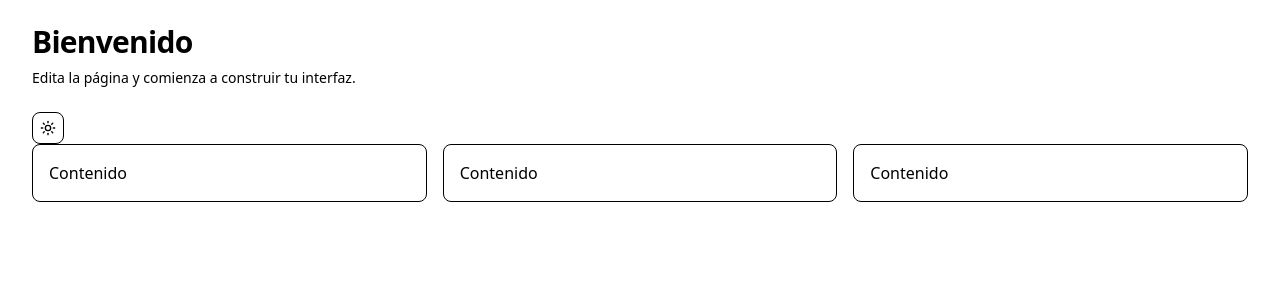
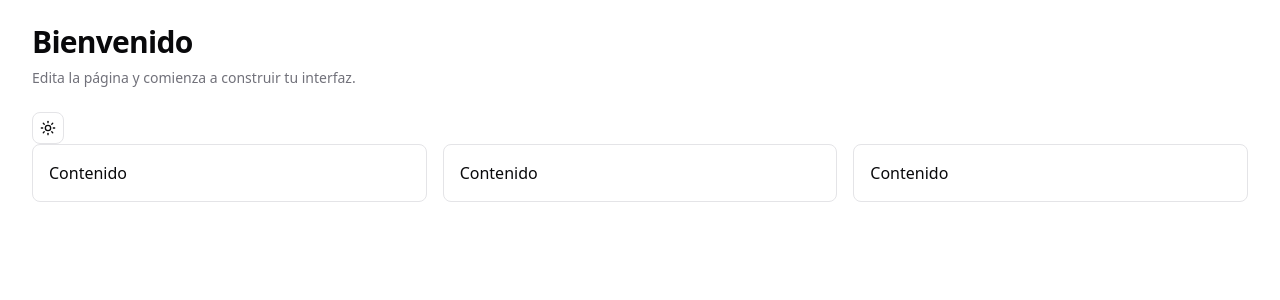
Before and after one commit to alvaroagu/melt_frontend, a Next.js app: page / in a window 1280 px wide. Shown: the top 300 px of the page. Built offline with nearby package versions, Linux system fonts and the light colour scheme.

Commit message:
syle: refactor in global css style

```diff
--- a/app/globals.css
+++ b/app/globals.css
@@ -1,48 +1,18 @@
 @import "tailwindcss";
-@import "tw-animate-css";
 @import "shadcn/tailwind.css";
+
+/* Convención recomendada en v4 para el plugin de animaciones de Shadcn */
+@plugin "tailwindcss-animate";
 
 @custom-variant dark (&:is(.dark *));
 
-@theme inline {
-  --color-background: var(--background);
-  --color-foreground: var(--foreground);
+@theme {
+  /* --- Fuentes --- */
   --font-sans: var(--font-sans);
   --font-mono: var(--font-geist-mono);
   --font-heading: var(--font-sans);
 
-  /* Mapeo correcto para el Sidebar en v4 */
-  --color-sidebar: var(--sidebar);
-  --color-sidebar-foreground: var(--sidebar-foreground);
-  --color-sidebar-primary: var(--sidebar-primary);
-  --color-sidebar-primary-foreground: var(--sidebar-primary-foreground);
-  --color-sidebar-accent: var(--sidebar-accent);
-  --color-sidebar-accent-foreground: var(--sidebar-accent-foreground);
-  --color-sidebar-border: var(--sidebar-border);
-  --color-sidebar-ring: var(--sidebar-ring);
-
-  --color-chart-5: var(--chart-5);
-  --color-chart-4: var(--chart-4);
-  --color-chart-3: var(--chart-3);
-  --color-chart-2: var(--chart-2);
-  --color-chart-1: var(--chart-1);
-  --color-ring: var(--ring);
-  --color-input: var(--input);
-  --color-border: var(--border);
-  --color-destructive: var(--destructive);
-  --color-accent-foreground: var(--accent-foreground);
-  --color-accent: var(--accent);
-  --color-muted-foreground: var(--muted-foreground);
-  --color-muted: var(--muted);
-  --color-secondary-foreground: var(--secondary-foreground);
-  --color-secondary: var(--secondary);
-  --color-primary-foreground: var(--primary-foreground);
-  --color-primary: var(--primary);
-  --color-popover-foreground: var(--popover-foreground);
-  --color-popover: var(--popover);
-  --color-card-foreground: var(--card-foreground);
-  --color-card: var(--card);
-
+  /* --- Radios --- */
   --radius-sm: calc(var(--radius) * 0.6);
   --radius-md: calc(var(--radius) * 0.8);
   --radius-lg: var(--radius);
@@ -50,35 +20,91 @@
   --radius-2xl: calc(var(--radius) * 1.8);
   --radius-3xl: calc(var(--radius) * 2.2);
   --radius-4xl: calc(var(--radius) * 2.6);
+
+  /* --- Colores Base y Sistema (¡El wrapper hsl() es OBLIGATORIO en v4!) --- */
+  --color-background: hsl(var(--background));
+  --color-foreground: hsl(var(--foreground));
+
+  --color-card: hsl(var(--card));
+  --color-card-foreground: hsl(var(--card-foreground));
+
+  --color-popover: hsl(var(--popover));
+  --color-popover-foreground: hsl(var(--popover-foreground));
+
+  --color-primary: hsl(var(--primary));
+  --color-primary-foreground: hsl(var(--primary-foreground));
+
+  --color-secondary: hsl(var(--secondary));
+  --color-secondary-foreground: hsl(var(--secondary-foreground));
+
+  --color-muted: hsl(var(--muted));
+  --color-muted-foreground: hsl(var(--muted-foreground));
+
+  --color-accent: hsl(var(--accent));
+  --color-accent-foreground: hsl(var(--accent-foreground));
+
+  --color-destructive: hsl(var(--destructive));
+
+  --color-border: hsl(var(--border));
+  --color-input: hsl(var(--input));
+  --color-ring: hsl(var(--ring));
+
+  /* --- Sidebar --- */
+  --color-sidebar: hsl(var(--sidebar));
+  --color-sidebar-foreground: hsl(var(--sidebar-foreground));
+  --color-sidebar-primary: hsl(var(--sidebar-primary));
+  --color-sidebar-primary-foreground: hsl(var(--sidebar-primary-foreground));
+  --color-sidebar-accent: hsl(var(--sidebar-accent));
+  --color-sidebar-accent-foreground: hsl(var(--sidebar-accent-foreground));
+  --color-sidebar-border: hsl(var(--sidebar-border));
+  --color-sidebar-ring: hsl(var(--sidebar-ring));
+
+  /* --- Gráficos --- */
+  --color-chart-1: hsl(var(--chart-1));
+  --color-chart-2: hsl(var(--chart-2));
+  --color-chart-3: hsl(var(--chart-3));
+  --color-chart-4: hsl(var(--chart-4));
+  --color-chart-5: hsl(var(--chart-5));
 }
 
+@layer base {
   :root {
     --background: 0 0% 100%;
     --foreground: 240 10% 3.9%;
+
     --card: 0 0% 100%;
     --card-foreground: 240 10% 3.9%;
+
     --popover: 0 0% 100%;
     --popover-foreground: 240 10% 3.9%;
+
     --primary: 240 5.9% 10%;
     --primary-foreground: 0 0% 98%;
+
     --secondary: 240 4.8% 95.9%;
     --secondary-foreground: 240 5.9% 10%;
+
     --muted: 240 4.8% 95.9%;
     --muted-foreground: 240 3.8% 46.1%;
+
     --accent: 240 4.8% 95.9%;
     --accent-foreground: 240 5.9% 10%;
+
     --destructive: 0 84.2% 60.2%;
+
     --border: 240 5.9% 90%;
     --input: 240 5.9% 90%;
     --ring: 240 5.9% 10%;
+
     --chart-1: 12 76% 61%;
     --chart-2: 173 58% 39%;
     --chart-3: 197 37% 24%;
     --chart-4: 43 74% 66%;
     --chart-5: 27 87% 67%;
+
     --radius: 0.5rem;
 
-  /* Arreglo de colores base del Sidebar (HSL estándar compatible) */
+    /* Sidebar Claro */
     --sidebar: 0 0% 98%;
     --sidebar-foreground: 240 5.3% 26.1%;
     --sidebar-primary: 240 5.9% 10%;
@@ -92,29 +118,38 @@
   .dark {
     --background: 240 10% 3.9%;
     --foreground: 0 0% 98%;
+
     --card: 240 10% 3.9%;
     --card-foreground: 0 0% 98%;
+
     --popover: 240 10% 3.9%;
     --popover-foreground: 0 0% 98%;
+
     --primary: 0 0% 98%;
     --primary-foreground: 240 5.9% 10%;
+
     --secondary: 240 3.7% 15.9%;
     --secondary-foreground: 0 0% 98%;
+
     --muted: 240 3.7% 15.9%;
     --muted-foreground: 240 5% 64.9%;
+
     --accent: 240 3.7% 15.9%;
     --accent-foreground: 0 0% 98%;
+
     --destructive: 0 62.8% 30.6%;
+
     --border: 240 3.7% 15.9%;
     --input: 240 3.7% 15.9%;
     --ring: 240 4.9% 83.9%;
+
     --chart-1: 220 70% 50%;
     --chart-2: 160 60% 45%;
     --chart-3: 30 80% 55%;
     --chart-4: 280 65% 60%;
     --chart-5: 340 75% 55%;
 
-  /* Sidebar en Modo Oscuro */
+    /* Sidebar Oscuro */
     --sidebar: 240 5.9% 10%;
     --sidebar-foreground: 240 5% 96.1%;
     --sidebar-primary: 224.3 76.3% 48%;
@@ -124,14 +159,18 @@
     --sidebar-border: 240 3.7% 15.9%;
     --sidebar-ring: 240 4.9% 83.9%;
   }
+}
 
+/* Configuraciones Globales del DOM */
 @layer base {
-  html, body, #__next { height: 100%; }
+  html, body, #__next {
+    height: 100%;
+  }
 
   * {
-    /* Reemplazo nativo seguro para evitar bugs de bordes invisibles en v4 */
     border-color: hsl(var(--border));
   }
+
   body {
     background-color: hsl(var(--background));
     color: hsl(var(--foreground));
```
Lines whose indentation alone changed are shown as unchanged.
